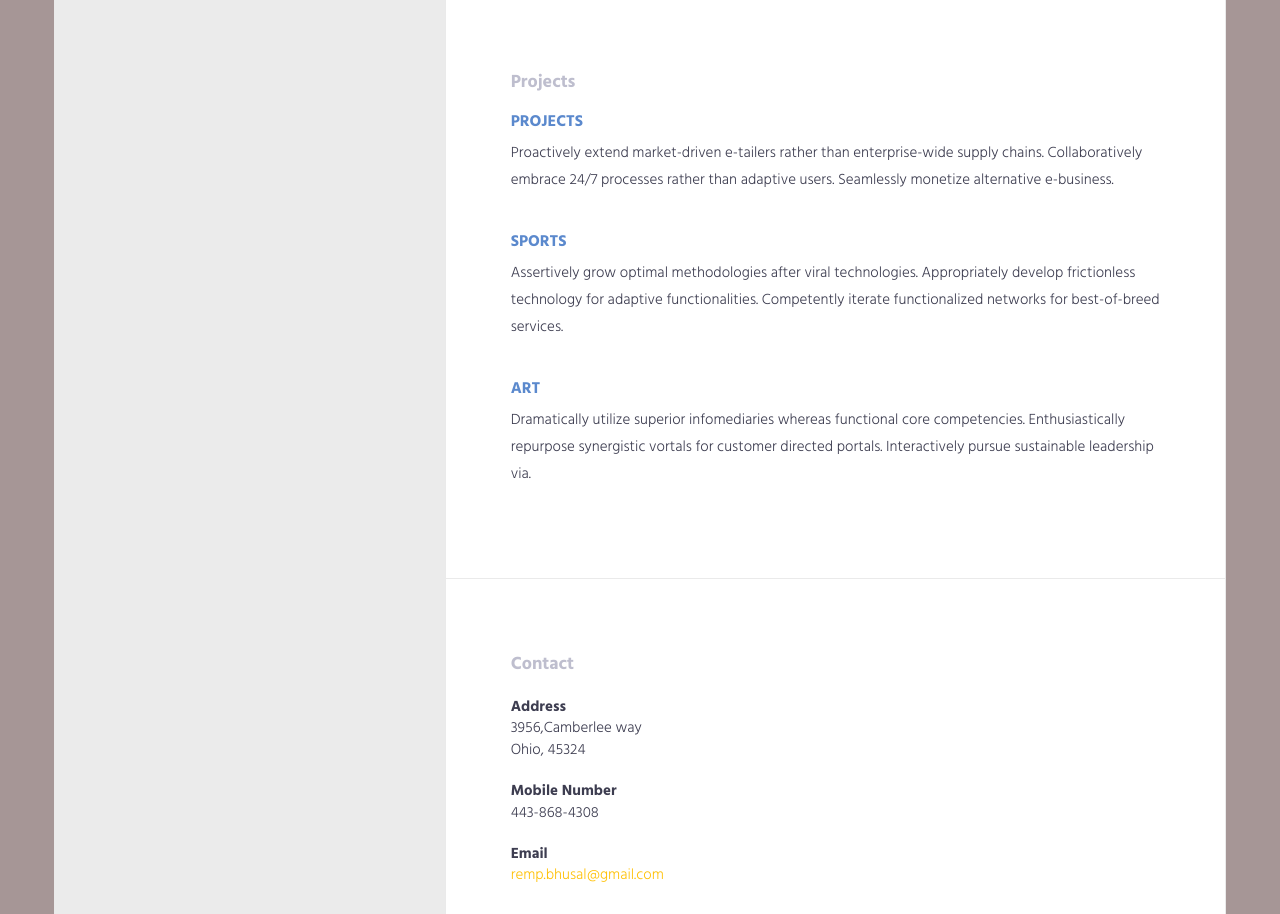
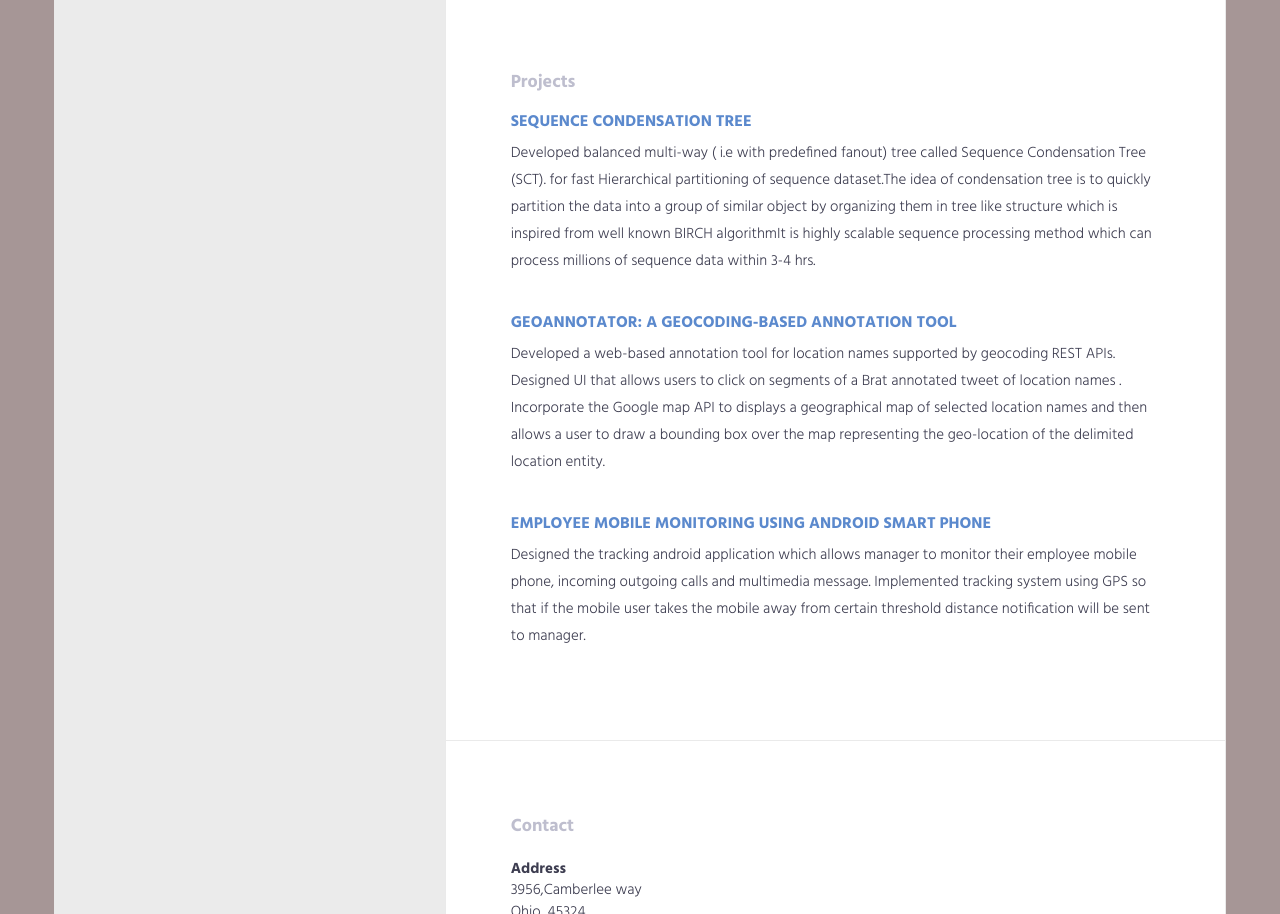
Before and after one commit to prembhusal/prembhusal.github.io, a plain HTML site: page index.html in a window 1280 px wide. Shown: the part 2184-3098 px from the top of the page. Drawn offline with Linux system fonts and the light colour scheme.

Commit message:
Update index.html

```diff
--- a/index.html
+++ b/index.html
@@ -332,26 +332,32 @@
         <div class="row">
             <div class="col-md-12">
                 <div class="content-item">
-                    <h3>Projects</h3>
+                    <h3>Sequence Condensation Tree</h3>
 
-                    <p>Proactively extend market-driven e-tailers rather than enterprise-wide supply chains.
-                        Collaboratively embrace 24/7 processes rather than adaptive users. Seamlessly monetize
-                        alternative e-business.</p>
+                    <p>Developed balanced multi-way ( i.e with predefined fanout) tree called Sequence Condensation Tree (SCT).
+                    for fast Hierarchical partitioning of sequence dataset.The idea of condensation tree is to quickly partition the data into a
+                        group of similar object by organizing them in tree like structure which is inspired from well known BIRCH algorithmIt
+                        is highly scalable sequence processing method which can
+                    process millions of sequence data within 3-4 hrs.</p>
                 </div>
                 <div class="content-item">
-                    <h3>Sports</h3>
+                    <h3>GeoAnnotator: A Geocoding-based annotation tool</h3>
 
-                    <p>Assertively grow optimal methodologies after viral technologies. Appropriately develop
-                        frictionless technology for adaptive functionalities. Competently iterate functionalized
-                        networks for best-of-breed services.</p>
+                    <p>
+Developed a web-based annotation tool for location names supported by geocoding REST APIs.
+Designed UI that allows users to click on segments of a Brat annotated tweet of location names .
+Incorporate the Google map API to displays a geographical map of selected location names and then allows a user to draw a bounding box over the
+map representing the geo-location of the delimited location entity.</p>
 
                 </div>
                 <div class="content-item">
-                    <h3>Art</h3>
+                    <h3>Employee mobile monitoring using android smart phone</h3>
 
-                    <p>Dramatically utilize superior infomediaries whereas functional core competencies.
-                        Enthusiastically repurpose synergistic vortals for customer directed portals. Interactively
-                        pursue sustainable leadership via.</p>
+                    <p>
+Designed the tracking android application which allows manager to monitor their employee mobile phone, incoming outgoing calls and multimedia
+message.
+Implemented tracking system using GPS so that if the mobile user takes the mobile away from certain threshold distance notification will be sent to
+manager.</p>
                 </div>
             </div>
         </div>
```
